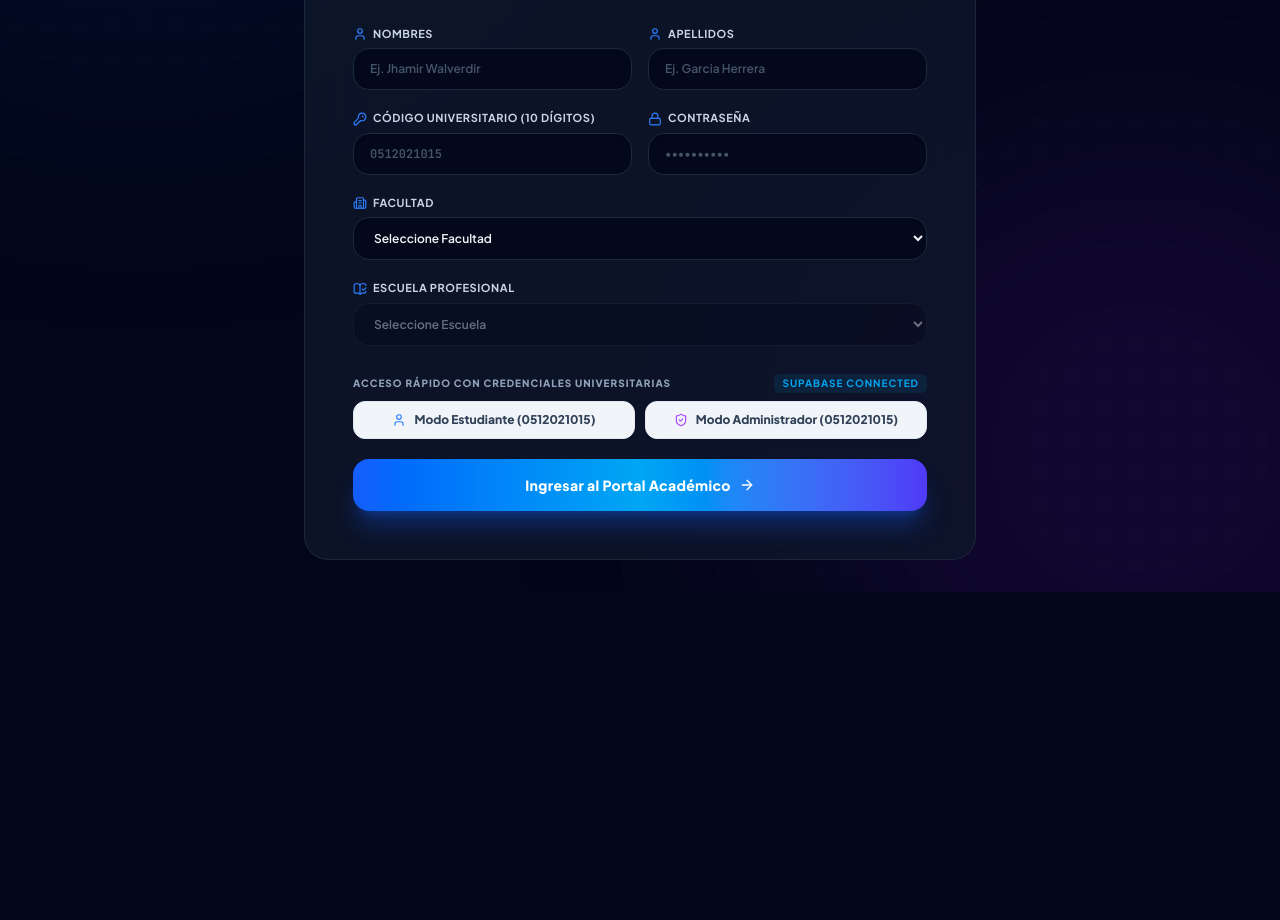
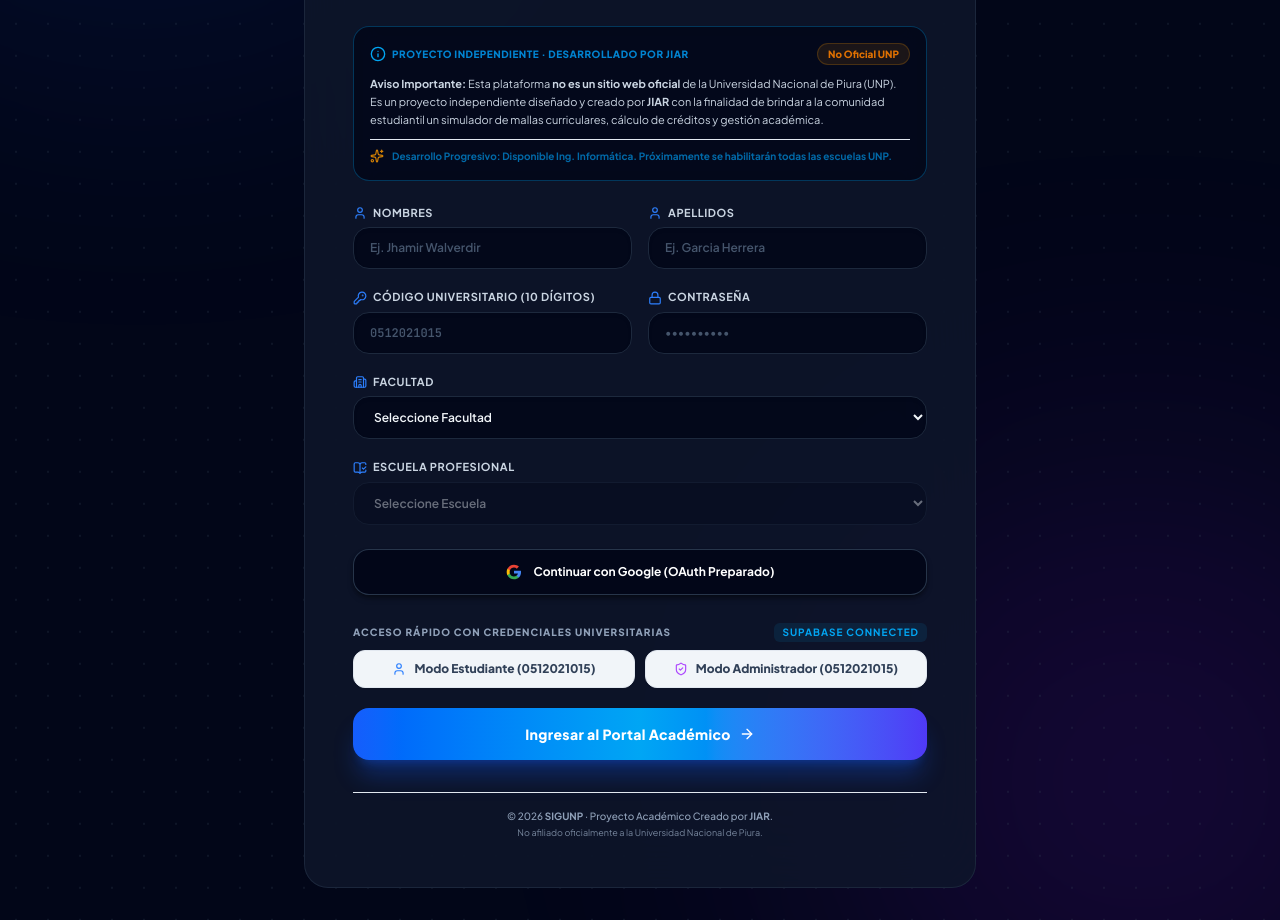
Before and after one commit to JGHJhamir/SIGUNP, a React (Vite) app: page / in a window 1280 px wide. Shown: the part 440-1360 px from the top of the page. Before the commit the page ends 1032 px from the top, so only its background shows below. Built offline with nearby package versions, Linux system fonts and the light colour scheme.

Commit message:
Add disclaimer banner, personalized user greeting, and Google OAuth setup

```diff
--- a/src/paginas/Autenticacion/IniciarSesion.jsx
+++ b/src/paginas/Autenticacion/IniciarSesion.jsx
@@ -13,7 +13,8 @@ import {
   Sparkles,
   ArrowRight,
   Sun,
-  Moon
+  Moon,
+  Info
 } from "lucide-react";
 import { useTema } from "../../contexto/ContextoTema";
 import { supabase } from "../../lib/supabase";
@@ -97,6 +98,36 @@ export default function IniciarSesion() {
       setModoIngreso("Administrador");
     }
     setMensaje({ tipo: "success", texto: "Credenciales demo autocompletadas. Presiona 'Ingresar al Portal Académico'." });
+  };
+
+  const manejarIngresoGoogle = async () => {
+    try {
+      setCargando(true);
+      setMensaje({
+        tipo: "info",
+        texto: "Iniciando conexión con Google OAuth... (Preparado para vinculación final con Google Cloud Console)."
+      });
+      const { error } = await supabase.auth.signInWithOAuth({
+        provider: "google",
+        options: {
+          redirectTo: window.location.origin
+        }
+      });
+      if (error) {
+        setMensaje({
+          tipo: "info",
+          texto: "Módulo Google OAuth preparado. Al activar el Client ID de Google Console se iniciará la sesión automáticamente."
+        });
+      }
+    } catch (err) {
+      console.warn("Google OAuth setup:", err);
+      setMensaje({
+        tipo: "info",
+        texto: "Inicio de sesión con Google preparado para la versión final."
+      });
+    } finally {
+      setCargando(false);
+    }
   };
 
   const manejarEnvio = async (e) => {
@@ -292,11 +323,39 @@ export default function IniciarSesion() {
           </div>
 
           <h1 className={`text-3xl md:text-5xl font-black tracking-tight ${tema === 'dark' ? 'text-white' : 'text-slate-900'}`}>
-            Portal <span className="bg-gradient-to-r from-sky-500 via-blue-600 to-indigo-600 dark:from-sky-400 dark:via-blue-500 dark:to-indigo-500 bg-clip-text text-transparent">SIGUNP</span>
+            {nombres.trim() ? (
+              <span>¡Hola, <span className="bg-gradient-to-r from-sky-400 via-amber-400 to-blue-500 bg-clip-text text-transparent">{nombres.trim().split(" ")[0]}</span>! 👋</span>
+            ) : (
+              <>Portal <span className="bg-gradient-to-r from-sky-500 via-blue-600 to-indigo-600 dark:from-sky-400 dark:via-blue-500 dark:to-indigo-500 bg-clip-text text-transparent">SIGUNP</span></>
+            )}
           </h1>
           <p className={`text-xs md:text-sm ${tema === 'dark' ? 'text-slate-300' : 'text-slate-600'} mt-2 max-w-md mx-auto leading-relaxed font-semibold`}>
             Sistema Integral de Gestión de la Universidad Nacional de Piura.
           </p>
+        </div>
+
+        {/* Banner Informativo y Disclaimer de Autoría (JIAR) */}
+        <div className={`p-4 rounded-2xl border text-xs leading-relaxed space-y-2.5 mb-6 backdrop-blur-md transition-colors duration-300 ${
+          tema === 'dark'
+            ? 'bg-slate-950/80 border-sky-500/30 text-slate-300'
+            : 'bg-sky-50/90 border-sky-200 text-slate-700 shadow-sm'
+        }`}>
+          <div className="flex items-center justify-between">
+            <span className="font-extrabold text-sky-600 dark:text-sky-400 uppercase tracking-wider text-[10px] flex items-center gap-1.5">
+              <Info className="w-4 h-4 text-sky-500 shrink-0" />
+              <span>Proyecto Independiente · Desarrollado por JIAR</span>
+            </span>
+            <span className="text-[10px] font-extrabold px-2.5 py-0.5 rounded-full bg-amber-500/10 text-amber-600 dark:text-amber-400 border border-amber-500/20">
+              No Oficial UNP
+            </span>
+          </div>
+          <p className="text-[11px] leading-relaxed">
+            <strong>Aviso Importante:</strong> Esta plataforma <strong>no es un sitio web oficial</strong> de la Universidad Nacional de Piura (UNP). Es un proyecto independiente diseñado y creado por <strong>JIAR</strong> con la finalidad de brindar a la comunidad estudiantil un simulador de mallas curriculares, cálculo de créditos y gestión académica.
+          </p>
+          <div className="flex items-center space-x-2 text-[10px] font-bold text-sky-700 dark:text-sky-300 pt-2 border-t border-slate-200 dark:border-slate-800/80">
+            <Sparkles className="w-3.5 h-3.5 text-amber-500 shrink-0 animate-pulse" />
+            <span>Desarrollo Progresivo: Disponible Ing. Informática. Próximamente se habilitarán todas las escuelas UNP.</span>
+          </div>
         </div>
 
         <form onSubmit={manejarEnvio} className="space-y-5">
@@ -474,6 +533,27 @@ export default function IniciarSesion() {
             </div>
           )}
 
+          {/* Botón de Autenticación con Google (OAuth preparado) */}
+          <div className="pt-1">
+            <button
+              type="button"
+              onClick={manejarIngresoGoogle}
+              className={`w-full py-3.5 px-4 rounded-2xl font-bold text-xs transition-all duration-200 border flex items-center justify-center space-x-3 cursor-pointer shadow-md ${
+                tema === 'dark'
+                  ? 'bg-slate-950/90 hover:bg-slate-900 border-slate-700/80 text-white shadow-black/40'
+                  : 'bg-white hover:bg-slate-50 border-slate-300 text-slate-800 shadow-slate-200'
+              }`}
+            >
+              <svg className="w-4 h-4 shrink-0" viewBox="0 0 24 24">
+                <path fill="#4285F4" d="M22.56 12.25c0-.78-.07-1.53-.2-2.25H12v4.26h5.92c-.26 1.37-1.04 2.53-2.21 3.31v2.77h3.57c2.08-1.92 3.28-4.74 3.28-8.09z" />
+                <path fill="#34A853" d="M12 23c2.97 0 5.46-.98 7.28-2.66l-3.57-2.77c-.98.66-2.23 1.06-3.71 1.06-2.86 0-5.29-1.93-6.16-4.53H2.18v2.84C3.99 20.53 7.7 23 12 23z" />
+                <path fill="#FBBC05" d="M5.84 14.09c-.22-.66-.35-1.36-.35-2.09s.13-1.43.35-2.09V7.06H2.18C1.43 8.55 1 10.22 1 12s.43 3.45 1.18 4.94l2.85-2.22.81-.63z" />
+                <path fill="#EA4335" d="M12 5.38c1.62 0 3.06.56 4.21 1.64l3.15-3.15C17.45 2.09 14.97 1 12 1 7.7 1 3.99 3.47 2.18 7.06l3.66 2.84c.87-2.6 3.3-4.52 6.16-4.52z" />
+              </svg>
+              <span>Continuar con Google (OAuth Preparado)</span>
+            </button>
+          </div>
+
           {/* Botones de Acceso Rápido Demo */}
           <div className="pt-2">
             <div className="text-[10px] font-extrabold uppercase tracking-widest text-slate-400 dark:text-slate-500 mb-2 flex items-center justify-between">
@@ -516,6 +596,16 @@ export default function IniciarSesion() {
             )}
           </button>
         </form>
+
+        {/* Footer legal & autoría */}
+        <div className="mt-8 pt-4 border-t border-slate-200 dark:border-slate-800/80 text-center">
+          <p className="text-[10px] text-slate-400 dark:text-slate-500 font-medium">
+            © 2026 <strong>SIGUNP</strong> · Proyecto Académico Creado por <strong>JIAR</strong>.
+          </p>
+          <p className="text-[9px] text-slate-400/80 dark:text-slate-500/80 mt-0.5">
+            No afiliado oficialmente a la Universidad Nacional de Piura.
+          </p>
+        </div>
       </div>
     </div>
   );
--- a/src/paginas/Estudiante/InicioEstudiante.jsx
+++ b/src/paginas/Estudiante/InicioEstudiante.jsx
@@ -216,12 +216,18 @@ export default function InicioEstudiante() {
             </div>
 
             <div className="space-y-2">
-              <div className="inline-flex items-center space-x-2 px-3.5 py-1 rounded-full bg-blue-500/10 border border-blue-500/20 text-blue-400 text-xs font-bold shadow-sm">
-                <Sparkles className="w-3.5 h-3.5 text-amber-400" />
-                <span>PANEL ACADÉMICO PRINCIPAL</span>
+              <div className="flex flex-wrap items-center gap-2">
+                <div className="inline-flex items-center space-x-2 px-3.5 py-1 rounded-full bg-blue-500/10 border border-blue-500/20 text-blue-400 text-xs font-bold shadow-sm">
+                  <Sparkles className="w-3.5 h-3.5 text-amber-400" />
+                  <span>PANEL ACADÉMICO PRINCIPAL</span>
+                </div>
+                <div className="inline-flex items-center space-x-1.5 px-3 py-1 rounded-full bg-amber-500/10 border border-amber-500/20 text-amber-400 text-[11px] font-bold shadow-sm">
+                  <Info className="w-3.5 h-3.5 text-amber-400" />
+                  <span>Proyecto Independiente por JIAR (No Oficial UNP)</span>
+                </div>
               </div>
               <h1 className="text-2xl md:text-4xl font-black text-white tracking-tight">
-                ¡Bienvenido al Portal SIGUNP!
+                ¡Bienvenido(a), {localStorage.getItem("nombreEstudiante") ? localStorage.getItem("nombreEstudiante").split(" ")[0] : "Estudiante"}! 👋
               </h1>
               <p className="text-xs md:text-sm text-slate-400 max-w-lg leading-relaxed">
                 Sistema Integral de Gestión de la Universidad Nacional de Piura.
```
